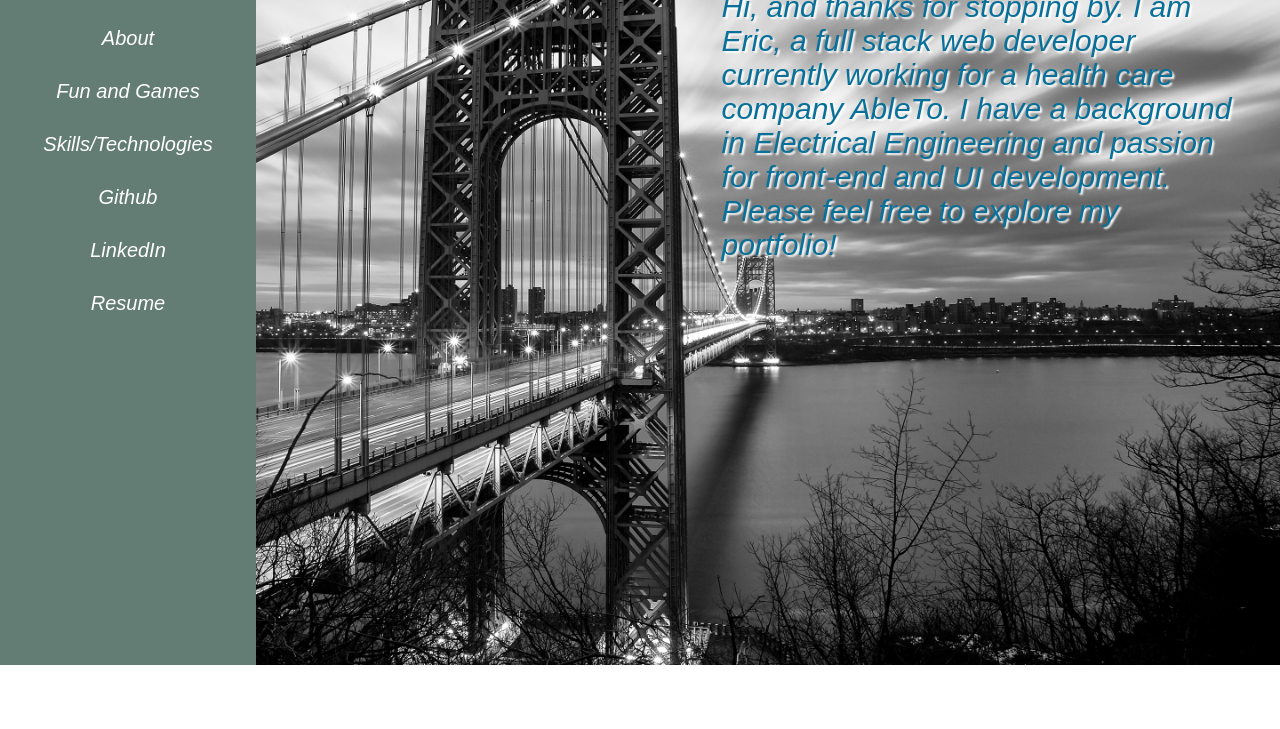
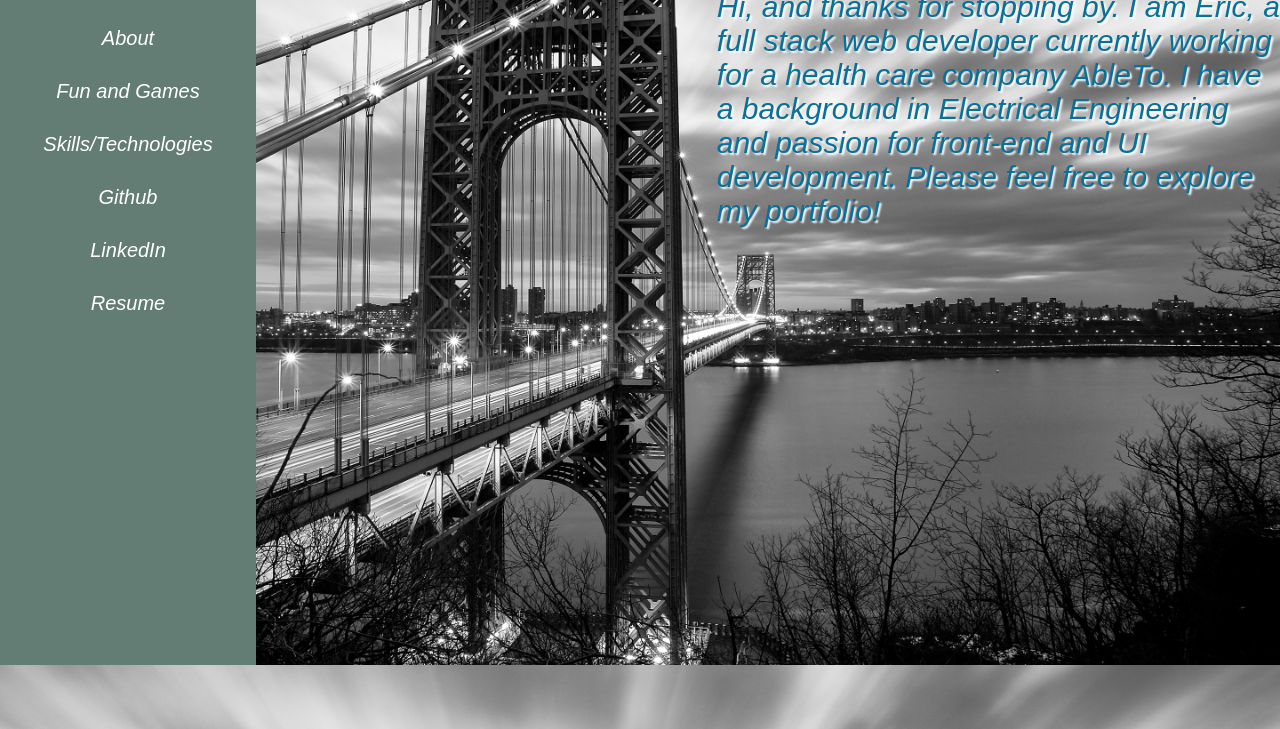
Before and after one commit to erzhu4/erzhu4.github.io, a plain HTML site: page index.html in a window 1280 px wide. Shown: the part 135-864 px from the top of the page. Before the commit the page ends 800 px from the top, so only its background shows below. Drawn offline with Linux system fonts and the light colour scheme.

Commit message:
use scroll

```diff
--- a/css/all.css
+++ b/css/all.css
@@ -58,9 +58,17 @@ h3 {
 }
 
 .section {
-  display: none;
-  height: 100%;
+  min-height: 100vh;
   width: 100%;
+}
+
+.section:after {
+  content: ".";
+  display: block;
+  clear: both;
+  visibility: hidden;
+  line-height: 0;
+  height: 0;
 }
 
 .show {
@@ -95,17 +103,14 @@ h3 {
 
 .main-container {
   float:left;
-  margin-left: 10%;
   height: 100%;
-  width: 90%;
+  padding-left: 20%;
   color: #087099;
   text-shadow: 2px 2px 2px white;
 }
 
 .intro-info {
-  margin-right: 40px;
-  width: 45%;
-  float: right;
+  padding-left: 45%;
   font-size: 30px;
   font-style: oblique;
 }
--- a/index.html
+++ b/index.html
@@ -44,7 +44,7 @@
         </div>
 
         <div class="main-container">
-            <div class="section show" id="home-container">
+            <div class="section" id="home-container">
                 <h1>About Me</h1>
                 <div class="intro-info">
                     Hi, and thanks for stopping by. I am Eric, a full stack web developer currently working for a health care company AbleTo. I have a background in Electrical Engineering and passion for front-end and UI development. Please feel free to explore my portfolio!
--- a/javascript/app.js
+++ b/javascript/app.js
@@ -52,8 +52,7 @@ $(function(){
 
     $('.show-section').on('click', function(){
         var showSection = $(event.currentTarget).data('show');
-        $(".section").removeClass("show");
-        $("#" + showSection +"-container").addClass("show");
+        document.getElementById(showSection +"-container").scrollIntoView();
     });
 
     setUpGalaxy();
```
